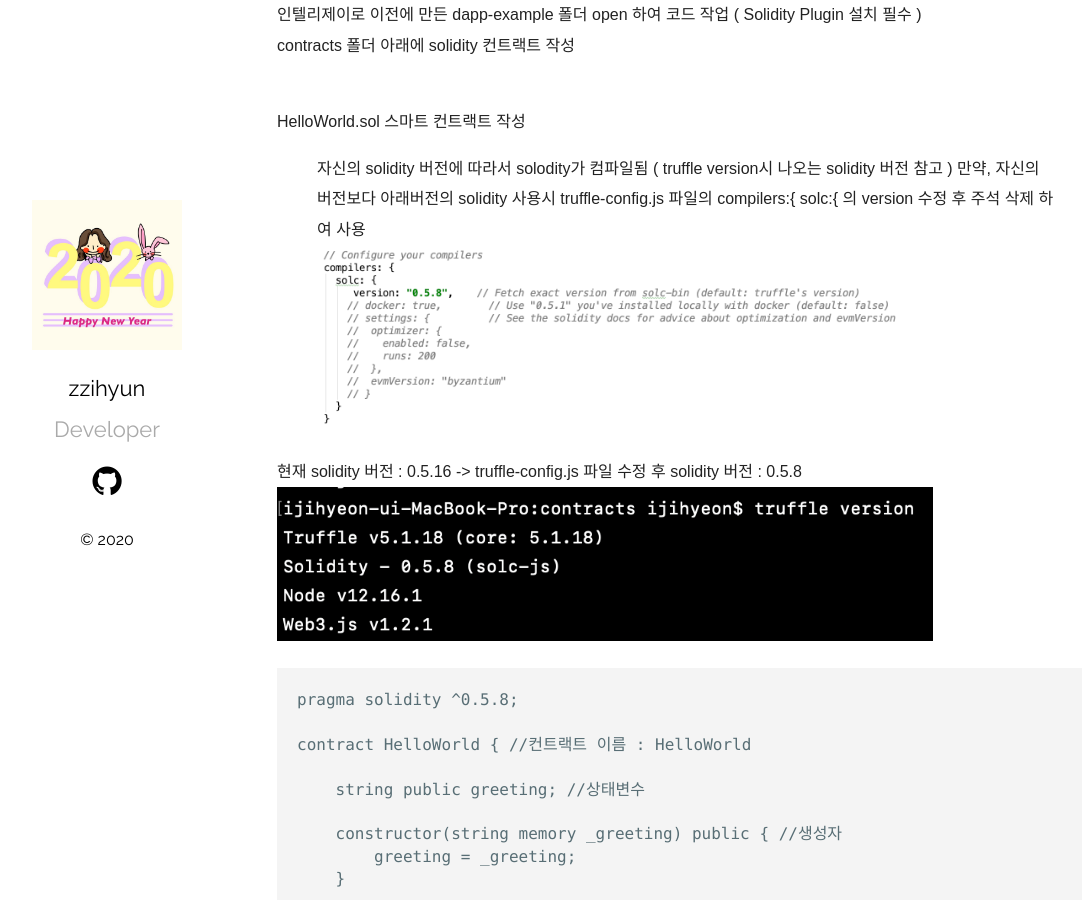
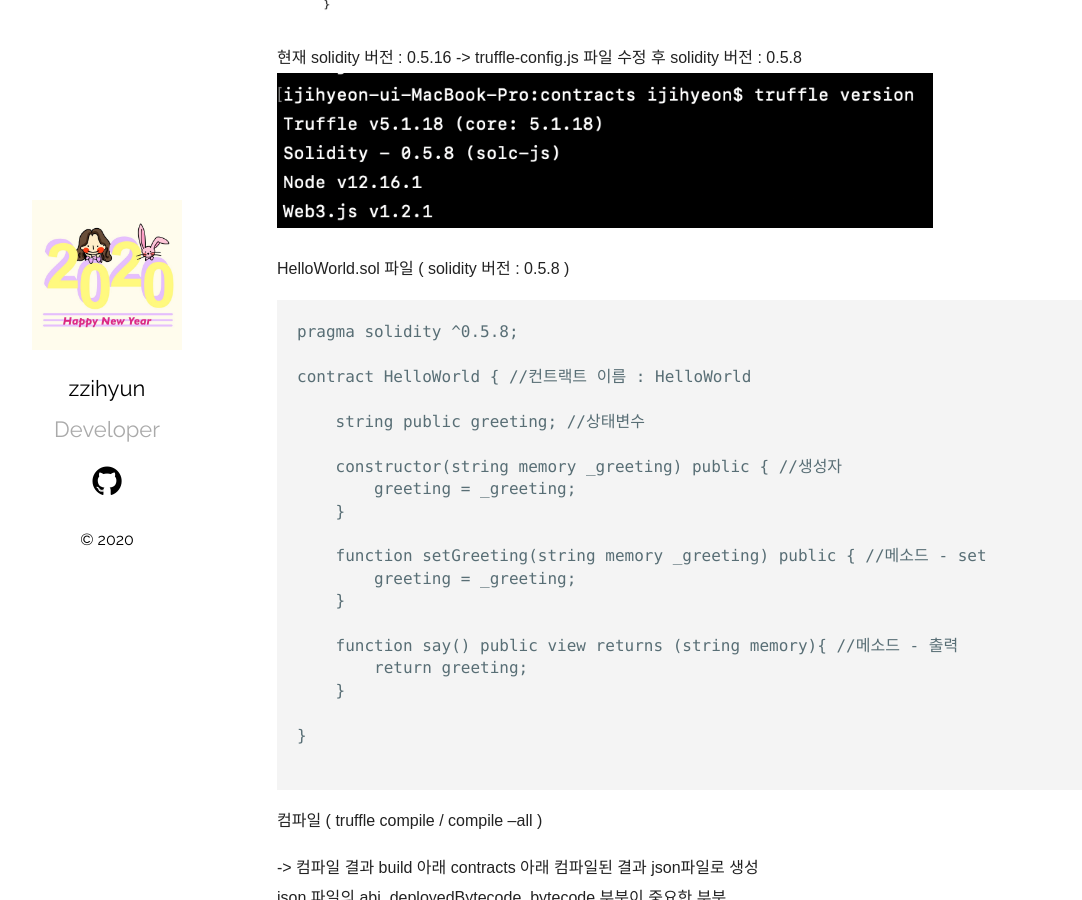
Before and after one commit to jhhhj1002/jhhhj1002.github.io, a Jekyll site: the page built from _posts/2020-03-27-Truffle-in-Blockchain-01.markdown, in a window 1280 px wide and 900 px high, scrolled down 1761 px. Shown: the whole window, without its empty margins (78-1160 px from the left). Built offline with Jekyll 4.4.1, drawn with Linux system fonts in a browser that asks for light colours.

Commit message:
Update 2020-03-27-Truffle-in-Blockchain-01.markdown

````diff
--- a/_posts/2020-03-27-Truffle-in-Blockchain-01.markdown
+++ b/_posts/2020-03-27-Truffle-in-Blockchain-01.markdown
@@ -12,23 +12,24 @@ categories: Blockchain Dapp Truffle
 Node 버전 확인
 <img src="/assets/imgs/Blockchain&Truffle_01.png" width="40%" height="30%" >
 
+<br/>
 Truffle 설치
-<img src="/assets/imgs/Blockchain&Truffle_02.png" width="80%" height="45%" >
+<img src="/assets/imgs/Blockchain&Truffle_02.png" width="100%" height="55%" >
 
 Truffle, Solodity, Node, Web3.js 버전 확인 => Truffle 버전 : 5.1.18 , Solidity 버전 : 0.5.16
-<img src="/assets/imgs/Blockchain&Truffle_03.png" width="80%" height="45%" >
+<img src="/assets/imgs/Blockchain&Truffle_03.png" width="45%" height="35%" >
 
 dapp-example 폴더 생성 후 이동
-<img src="/assets/imgs/Blockchain&Truffle_04.png" width="80%" height="45%" >
+<img src="/assets/imgs/Blockchain&Truffle_04.png" width="45%" height="35%" >
 
 소스폴더 생성 : truffle init ( npm init 과 같은 역할 )
-<img src="/assets/imgs/Blockchain&Truffle_05.png" width="80%" height="45%" >
+<img src="/assets/imgs/Blockchain&Truffle_05.png" width="45%" height="35%" >
 
 4가지 폴더가 생성됨
-<img src="/assets/imgs/Blockchain&Truffle_06.png" width="80%" height="45%" >
+<img src="/assets/imgs/Blockchain&Truffle_06.png" width="45%" height="35%" >
 
 contracts 폴더 아래에 스마트 컨트랙트 작성
-<img src="/assets/imgs/Blockchain&Truffle_07.png" width="80%" height="45%" >
+<img src="/assets/imgs/Blockchain&Truffle_07.png" width="45%" height="35%" >
 
 
 <br/>
@@ -49,6 +50,7 @@ HelloWorld.sol 스마트 컨트랙트 작성
 <img src="/assets/imgs/Blockchain&Truffle_09.png" width="80%" height="45%" >
 
 
+HelloWorld.sol 파일 ( solidity 버전 : 0.5.8 )
 ```
 pragma solidity ^0.5.8;
 
````
